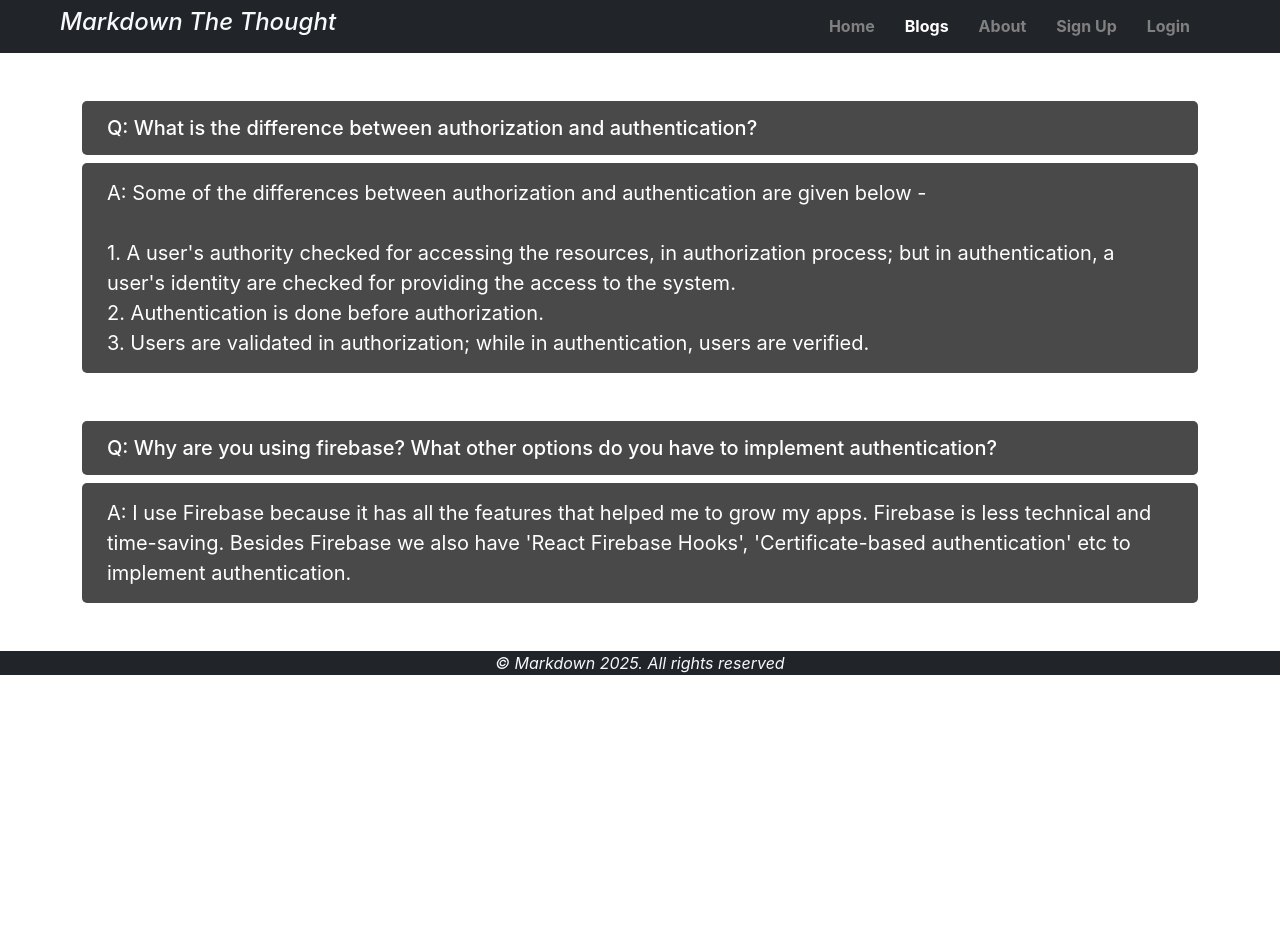
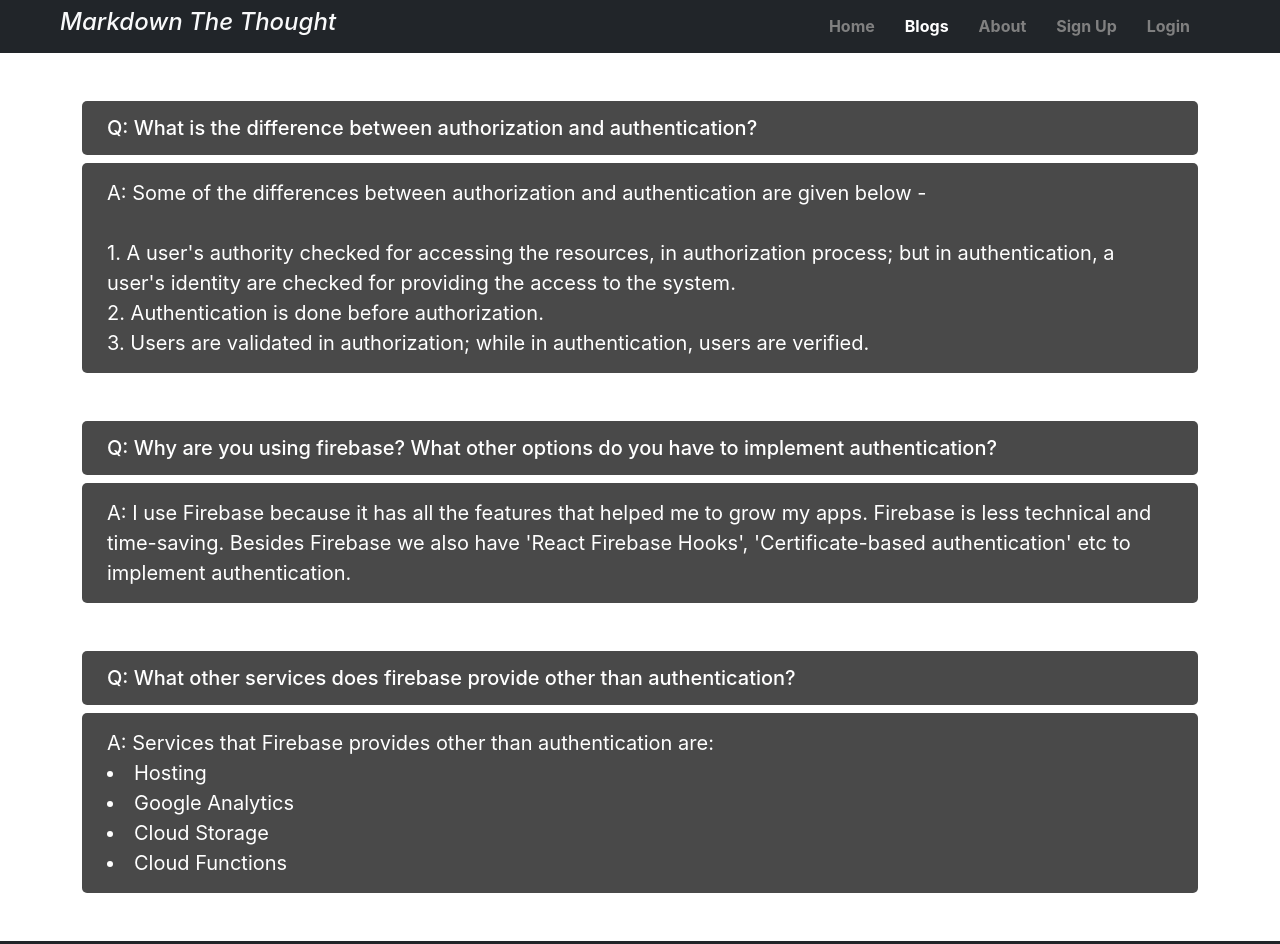
Before and after one commit to nahidahmed02/markdown-the-thought, a React (Create React App) app: page /blogs in a window 1280 px wide. Shown: the top 944 px of the page. Before the commit the page ends 800 px from the top, so only its background shows below. Built offline with nearby package versions, Linux system fonts and the light colour scheme.

Commit message:
third Q&A added

```diff
--- a/src/components/Blogs/Blogs.js
+++ b/src/components/Blogs/Blogs.js
@@ -19,7 +19,16 @@ const Blogs = () => {
             <p className='Q-A'>A: I use Firebase because it has all the features that helped me to grow my apps. Firebase is less technical and time-saving. Besides Firebase we also have 'React Firebase Hooks', 'Certificate-based authentication' etc to implement authentication.
             </p>
 
-
+            <h2 className='Q-A mt-5'>Q: What other services does firebase provide other than authentication?</h2>
+            <p className='Q-A'>A: Services that Firebase provides other than authentication are:
+                <li>Hosting</li>
+                <li>Google Analytics
+                </li>
+                <li>Cloud Storage
+                </li>
+                <li>Cloud Functions
+                </li>
+            </p>
         </div>
     );
 };
```
